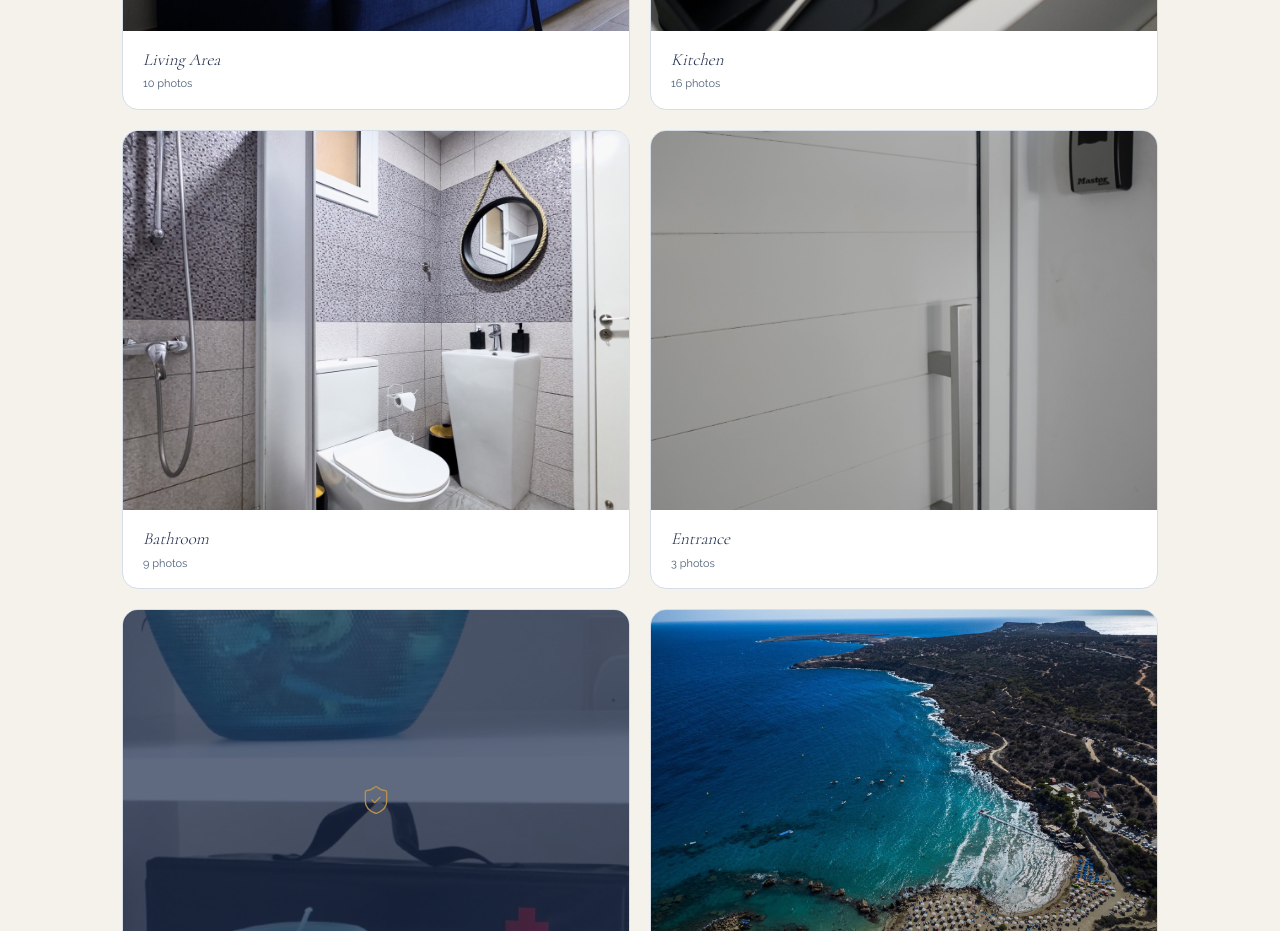
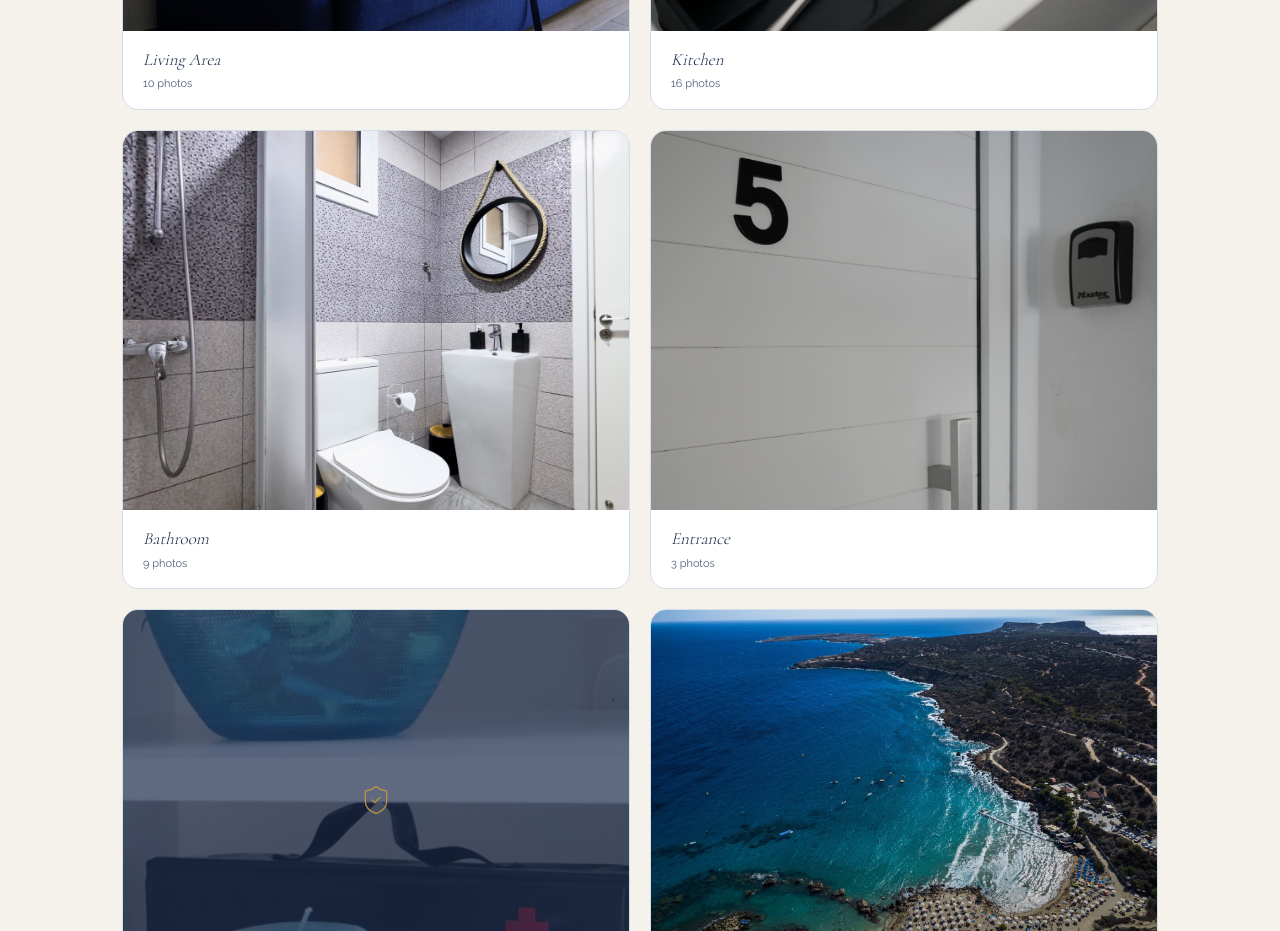
Before and after one commit to cmin764/nomads-nest, a Next.js app: page /gallery in a window 1280 px wide. Shown: the part 1120-2051 px from the top of the page. Built offline with nearby package versions, Linux system fonts and the light colour scheme.

Commit message:
Enable gallery cover images Y-axis translation

```diff
--- a/src/app/gallery/page.tsx
+++ b/src/app/gallery/page.tsx
@@ -43,6 +43,7 @@ export default function GalleryPage() {
                   fill
                   sizes="(max-width: 640px) 50vw, 33vw"
                   className="object-cover transition-transform duration-500 group-hover:scale-105"
+                  style={room.coverImagePosition ? { objectPosition: room.coverImagePosition } : undefined}
                   {...(i < 4 && { priority: true })}
                 />
               </div>
--- a/src/data/gallery-content.ts
+++ b/src/data/gallery-content.ts
@@ -12,6 +12,7 @@ export interface GalleryRoom {
   tagline: string;
   emoji: string;
   coverImage: string;
+  coverImagePosition?: string;
   images: { src: string; alt: string; width: number; height: number }[];
 }
 
@@ -134,6 +135,7 @@ export const allRooms: GalleryRoom[] = [
     tagline: "Step inside",
     emoji: "🚪",
     coverImage: base("entrance", "CMN02030.JPG"),
+    coverImagePosition: "center 20%",
     images: [
       { src: base("entrance", "CMN02024.JPG"), alt: "White apartment door number 5 from above with dracaena plant and wall lantern", width: 1333, height: 2000 },
       { src: base("entrance", "CMN02030.JPG"), alt: "White apartment door number 5 with chrome handle and MasterLock combination lockbox", width: 1365, height: 2048 },
```
